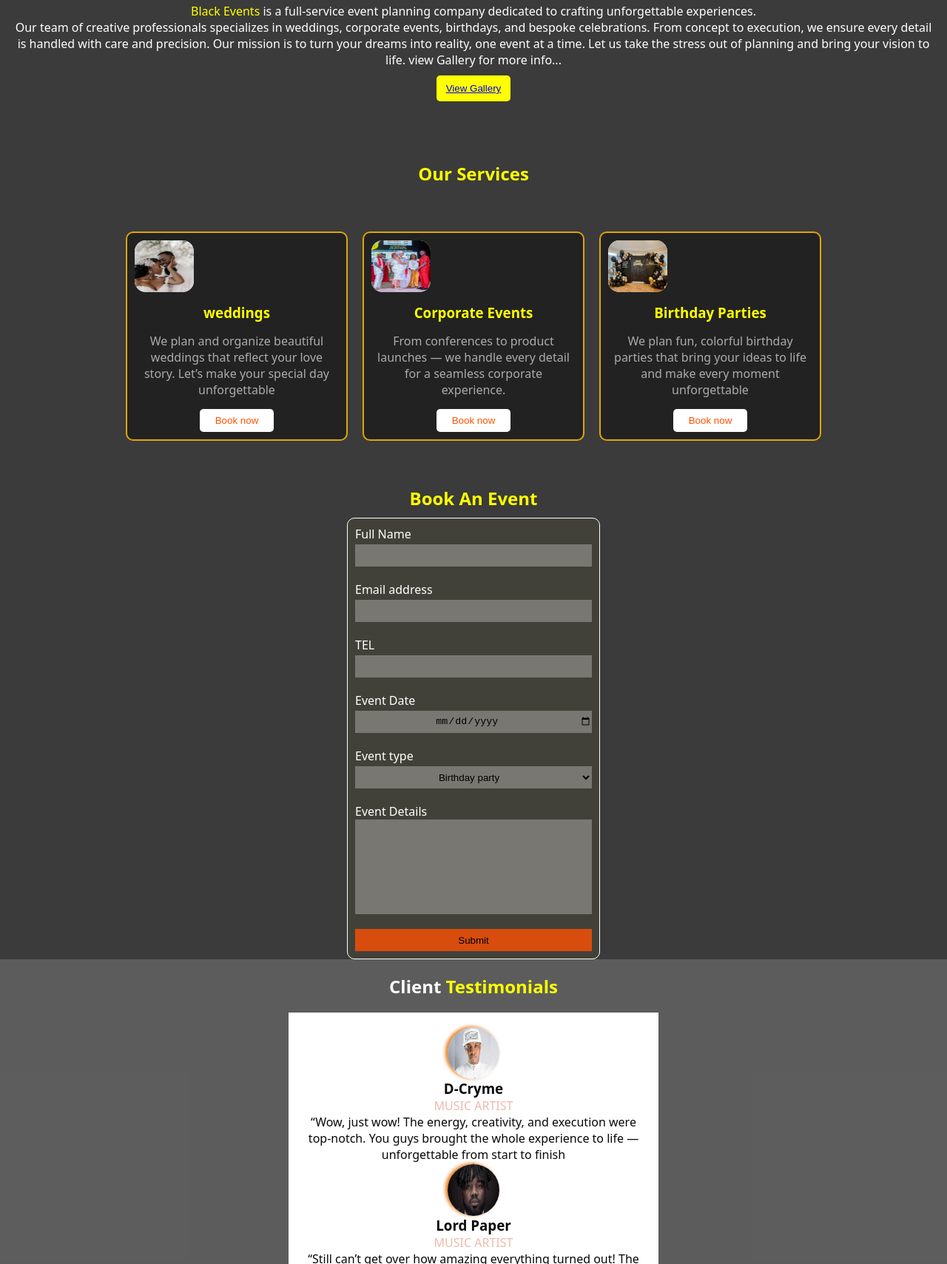
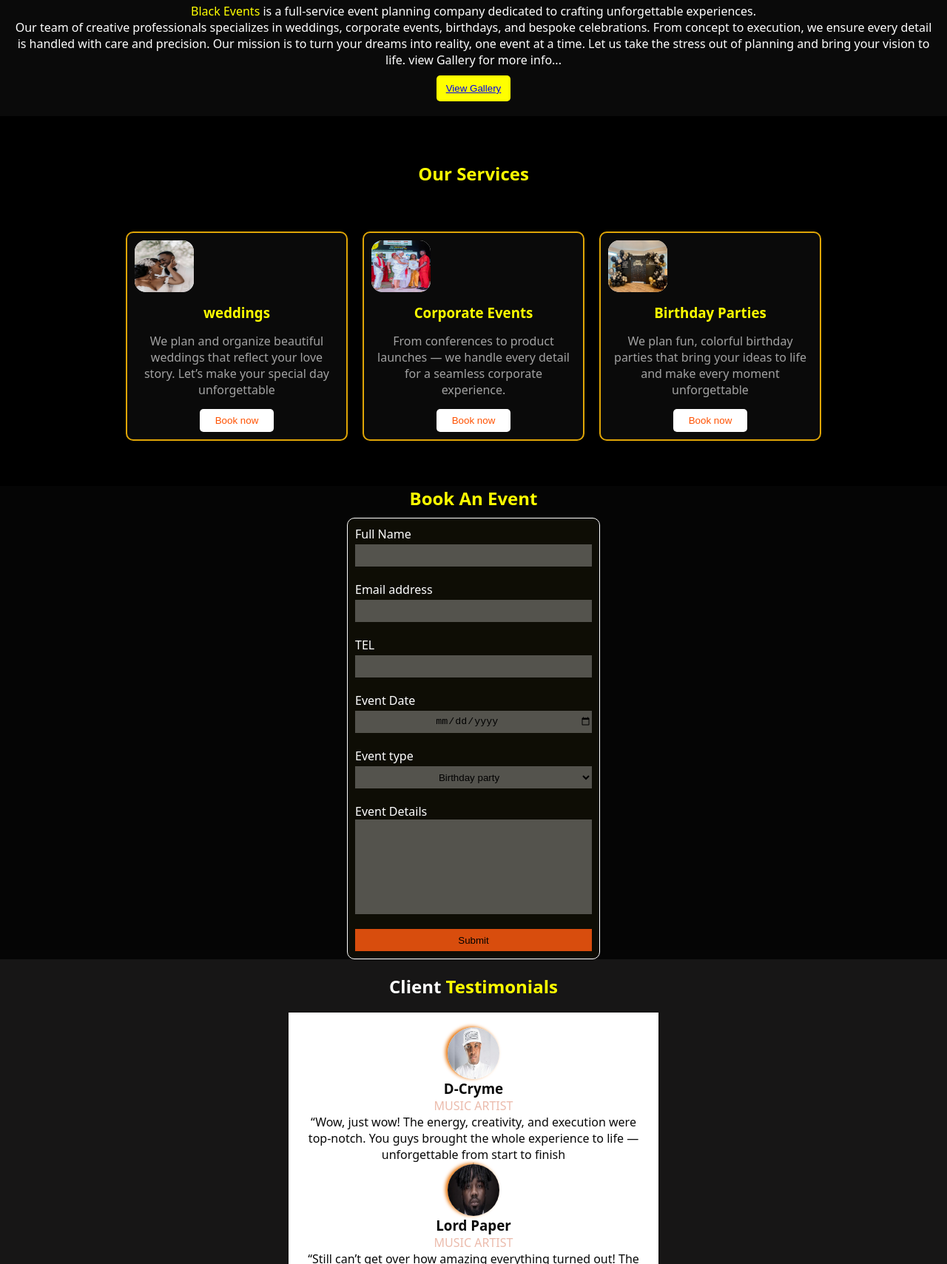
Before and after one commit to GODWIN-ASHINYO/black-event, a plain HTML site: page index.html in a window 1280 px wide. Shown: the part 1091-2800 px from the top of the page at 74% size. Drawn offline with Linux system fonts and the light colour scheme.

Commit message:
third commit

```diff
--- a/style.css
+++ b/style.css
@@ -116,7 +116,7 @@
     justify-content: center;
     align-items: center;
     margin-top: 0px;
-    background-color: rgba(0, 0, 0, 0.767);
+    background-color: rgba(0, 0, 0, 0.959);
     color: white;
     padding: 20px;
   }
@@ -172,7 +172,7 @@
   justify-content: center;
   align-items: center;
   justify-content: space-evenly;
-  background-color: rgba(0, 0, 0, 0.767);
+  background-color: black;
 }
 
 
@@ -243,7 +243,7 @@
   gap: 10px;
 
 
-  background-color: rgba(0, 0, 0, 0.767);
+  background-color: rgba(0, 0, 0, 0.979);
 }
 
 form{
@@ -304,7 +304,7 @@ form input ,select{
   justify-content: center;
   align-items: center;
   justify-content: space-evenly;
-  background-color: #222222bb;
+  background-color: #0e0d0df5;
   color: white;
 }
 
@@ -353,6 +353,7 @@ form input ,select{
   flex-direction: column;
   justify-content: center;
   align-items: center;
+  background-color: white;
 }
 
 .contactpage input{
```
